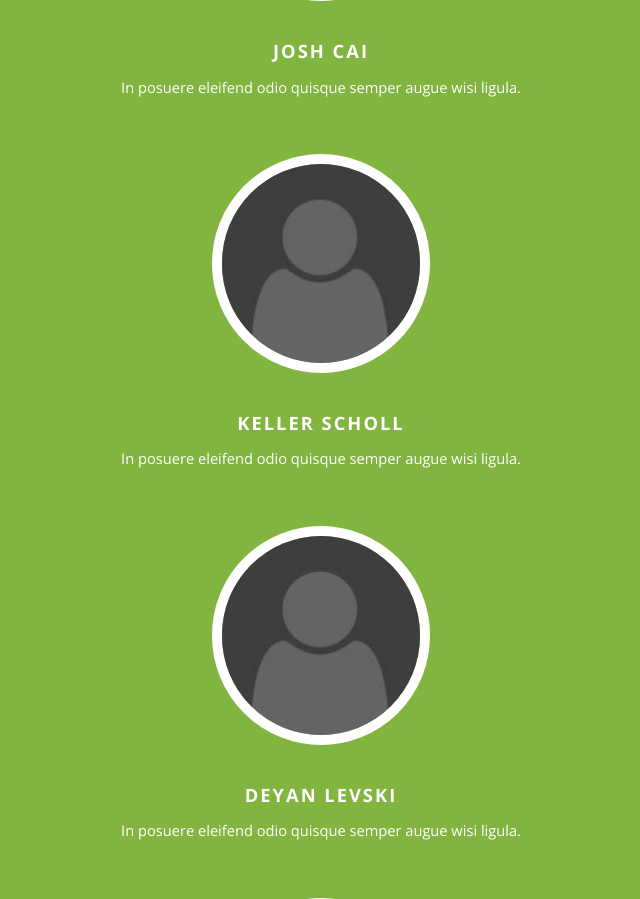
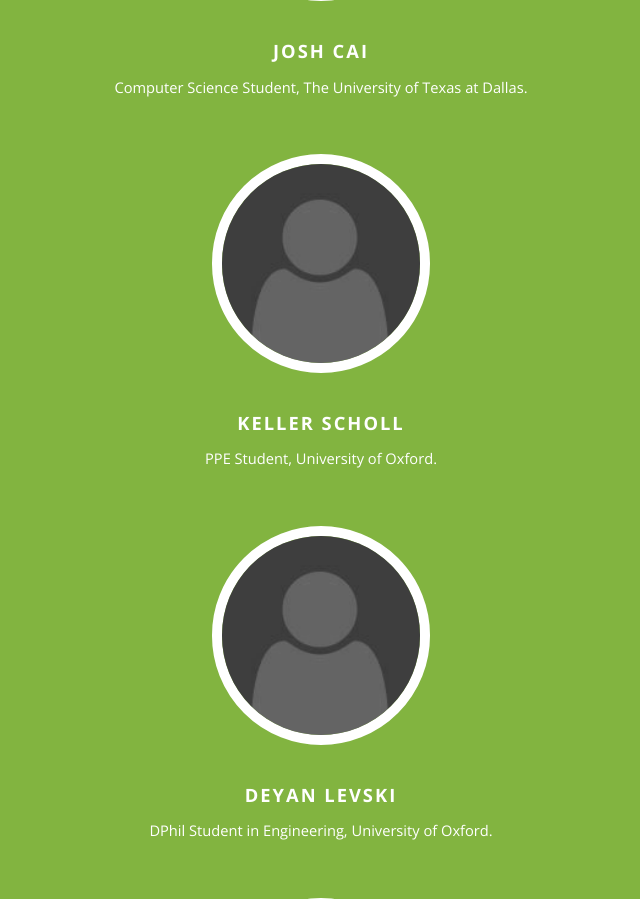
Before and after one commit to rebecca-owen/easyskim, a Flask app: template templates/home.html in a window 1280 px wide. Shown: the part 1211-2110 px from the top of the page, without its empty margins (319-959 px from the left). Run offline with Flask 2, Linux system fonts and the light colour scheme; the template is opened without the code that fills it, so the values that code supplies are empty.

Commit message:
Add team details

```diff
--- a/templates/home.html
+++ b/templates/home.html
@@ -94,17 +94,17 @@
             <div class="3u">
               <a href="#" class="image"><img src="static/images/placeholder.png" alt=""></a>
               <h3>Josh Cai</h3>
-              <p>In posuere eleifend odio quisque semper augue wisi ligula.</p>
+              <p>Computer Science Student, The University of Texas at Dallas.</p>
             </div>
             <div class="3u">
               <a href="#" class="image"><img src="static/images/placeholder.png" alt=""></a>
               <h3>Keller Scholl</h3>
-              <p>In posuere eleifend odio quisque semper augue wisi ligula.</p>
+              <p>PPE Student, University of Oxford.</p>
             </div>
             <div class="3u">
               <a href="#" class="image"><img src="static/images/placeholder.png" alt=""></a>
               <h3>Deyan Levski</h3>
-              <p>In posuere eleifend odio quisque semper augue wisi ligula.</p>
+              <p>DPhil Student in Engineering, University of Oxford.</p>
             </div>
             <div class="3u">
               <a href="http://rebeccamorgan.me/" class="image"><img src="static/images/rebecca.png" alt=""></a>
```
Also changed, not shown: templates/login.html (+4 -3 lines).
